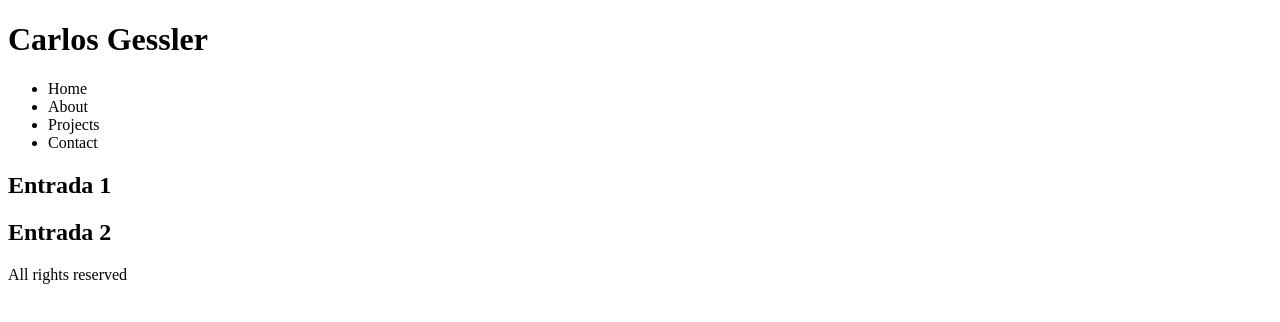
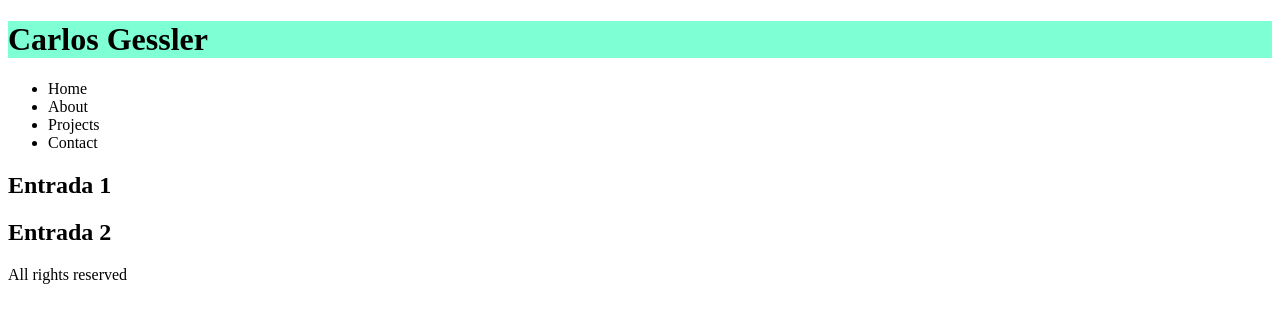
Before and after one commit to CarlosGess/Andromeda, a plain HTML site: page index.html in a window 1280 px wide. Drawn offline with Linux system fonts and the light colour scheme.

Commit message:
Initial commit

```diff
--- a/index.html
+++ b/index.html
@@ -3,7 +3,8 @@
 <head>
     <meta charset="UTF-8">
     <meta name="viewport" content="width=device-width, initial-scale=1.0">
-    <title>Document</title>
+    <title>Carlos Gessler</title>
+    <link rel="stylesheet" href="styles.css"/>
 </head>
 <body>
 
```
